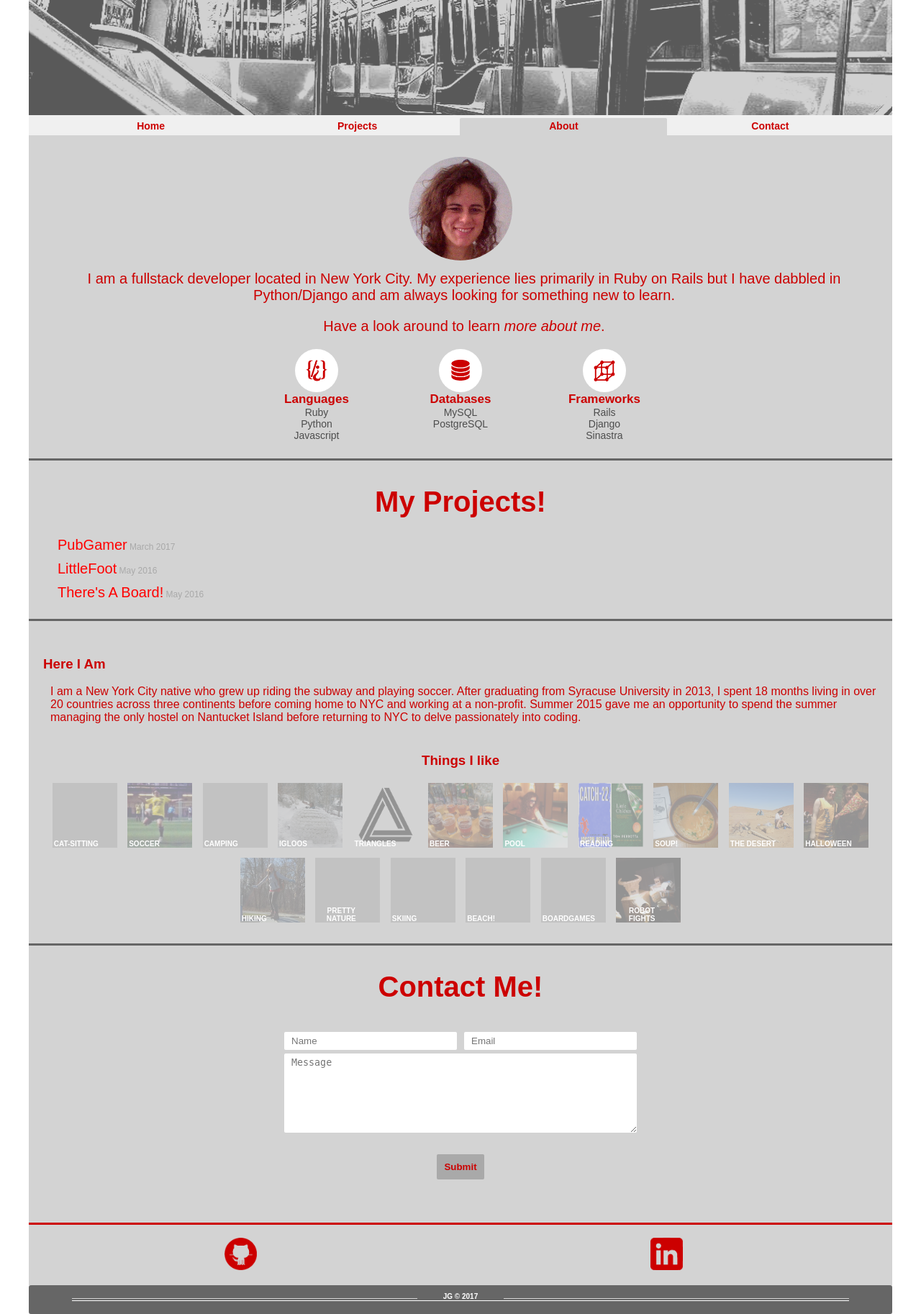
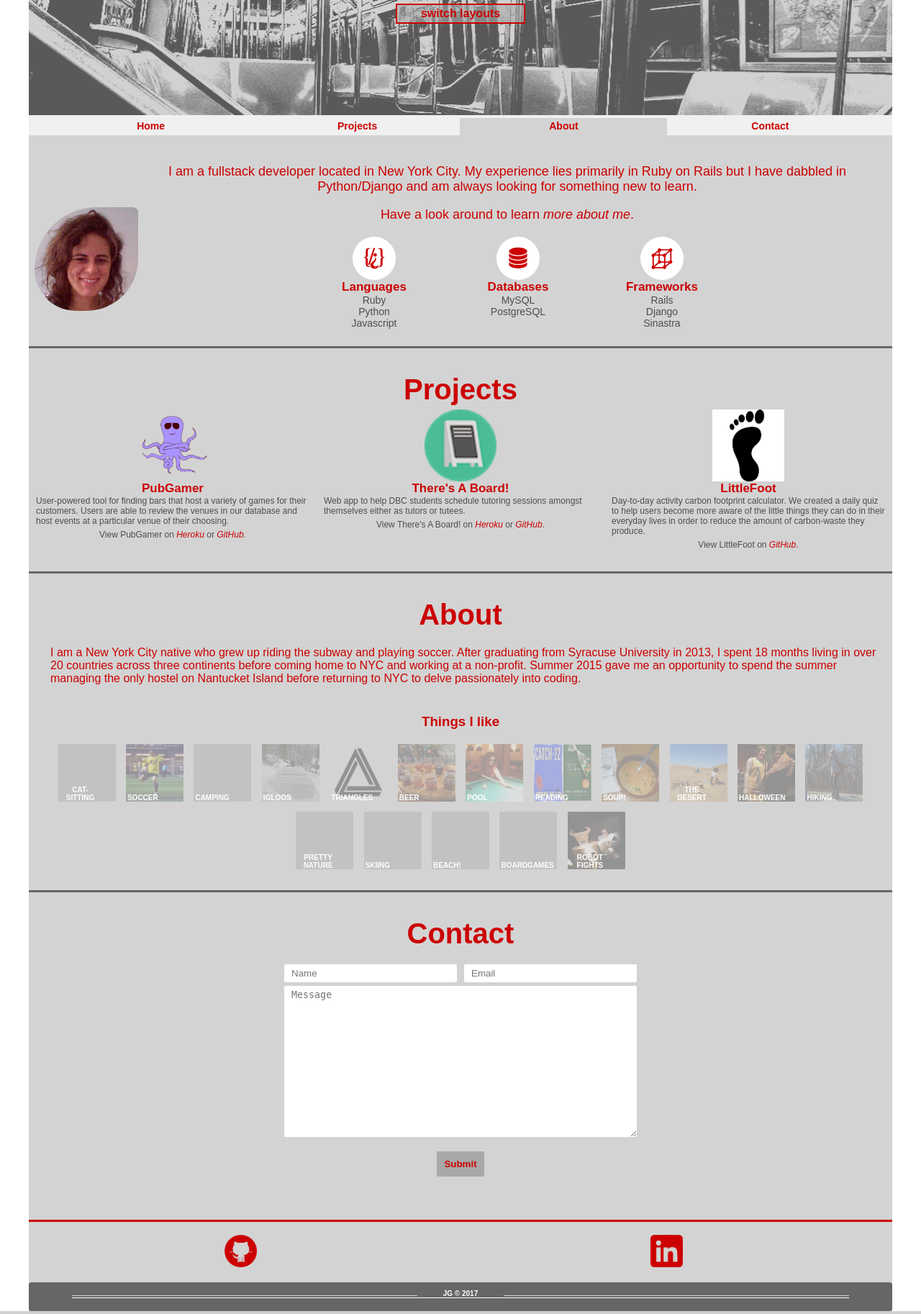
Before and after one commit to juli212/juli212.github.io, a PHP site: page /onepage.html in a window 1280 px wide. Shown: the whole page at 72% size. Run offline with PHP 8.4, Linux system fonts and the light colour scheme; some libraries are stand-ins or nearby versions; grey boxes are pictures that could not be loaded.

Commit message:
add and style projects to onepage site. add link to switch between layouts

```diff
--- a/about.html
+++ b/about.html
@@ -13,6 +13,9 @@
 </head>
 
 <body class='multipage-body'>
+	<div class="switch">
+		<a href="onepage.html">switch layouts</a>
+	</div>
 	<div id="screen-hide"></div>
 	<header>
 		<div>
--- a/contact.html
+++ b/contact.html
@@ -13,6 +13,9 @@
 </head>
 
 <body class='multipage-body'>
+	<div class="switch">
+		<a href="onepage.html">switch layouts</a>
+	</div>
 	<header>
 		<div>
 			<img src="imgs/subwaybw.png" />
--- a/index.html
+++ b/index.html
@@ -12,6 +12,9 @@
 </head>
 
 <body class='multipage-body'>
+	<div class="switch">
+		<a href="onepage.html">switch layouts</a>
+	</div>
 	<header>
 		<div>
 			<img src="imgs/subwaybw.png" />
@@ -47,7 +50,6 @@
 				</p>
 				<p>Have a look around to learn <span><a href="about.html">more about me</a></span>.</p>
 			</div>
-		</div>
 			<div class='index-info'>
 				<div class='index-icon'>
 					<div class='index-icon-pic'>
@@ -74,6 +76,7 @@
 					<p>Sinastra</p>
 				</div>
 			</div>
+		</div>
 	</section>
 	<aside>
 		<div>
--- a/onepage.html
+++ b/onepage.html
@@ -16,9 +16,9 @@
 </head>
 
 <body class='onepage-body'>
-<!-- 	<div class="switch">
-		<a href="#">Click me to switch layouts!</a>
-	</div> -->
+	<div class="switch">
+		<a href="index.html">switch layouts</a>
+	</div>
 	<div id="screen-hide"></div>
 	<header>
 		<div>
@@ -74,16 +74,35 @@
 		</div>
 
 		<div class="onepage-projects">
-			<h2>My Projects!</h2>
-			<ul>
-				<li><a href="pubgamer.html" >PubGamer</a> March 2017</li>
-				<li><a href="littlefoot.html" >LittleFoot</a> May 2016</li>
-				<li><a href="theresaboard.html" >There's A Board!</a> May 2016</li>
-			</ul>
+			<h2>Projects</h2>
+			<div>
+				<div class="onepage-project">
+					<div class="project-pic">
+						<img src="imgs/octopus.png" title="PubGamer">
+					</div>
+					<h6>PubGamer</h6>
+					<p>User-powered tool for finding bars that host a variety of games for their customers. Users are able to review the venues in our database and host events at a particular venue of their choosing.</p>
+					<p class='bottom'>View PubGamer on <span><a href="http://pub-gamer.herokuapp.com">Heroku</a></span> or <span><a href="https://github.com/juli212/pub_gamer">GitHub</a></span>.</p>
+				</div><div class="onepage-project">
+					<div class="project-pic">
+						<img src="imgs/board.png" title="There's A Board!">
+					</div>
+					<h6>There's A Board!</h6>
+					<p>Web app to help DBC students schedule tutoring sessions amongst themselves either as tutors or tutees.</p>
+					<p class="bottom">View There's A Board! on <span><a href="http://damp-tor-87542.herokuapp.com/">Heroku</a></span> or <span><a href="https://github.com/juli212/Theres-A-Board">GitHub</a></span>.</p>
+				</div><div class="onepage-project">
+					<div class="project-pic">
+						<img src="imgs/foot.png" title="LittleFoot">
+					</div>
+					<h6>LittleFoot</h6>
+					<p>Day-to-day activity carbon footprint calculator. We created a daily quiz to help users become more aware of the little things they can do in their everyday lives in order to reduce the amount of carbon-waste they produce.</p>
+					<p class="bottom">View LittleFoot on <span><a href="https://github.com/juli212/Little-Foot">GitHub</a></span>.</p>
+				</div>
+			</div>
 		</div>
 
 		<div class="onepage-about">
-			<h3>Here I Am</h3>
+			<h2>About</h2>
 		<div class="aboutme">
 			<p>
 				I am a New York City native who grew up riding the subway and playing soccer. After graduating from Syracuse University in 2013, I spent 18 months living in over 20 countries across three continents before coming home to NYC and working at a non-profit. Summer 2015 gave me an opportunity to spend the summer managing the only hostel on Nantucket Island before returning to NYC to delve passionately into coding.
@@ -166,7 +185,7 @@
 		</div>
 
 		<div class="onepage-contact">
-			<h2>Contact Me!</h2>
+			<h2>Contact</h2>
 			<form name="gform" id="contact-form" enctype="text/plain" action="https://docs.google.com/forms/d/e/1FAIpQLScGW4eaQnzaTs8bBzQAnopQ8X0UQn5HXXFFjAizwR0mTyJf5g/formResponse" target="hidden_iframe" onsubmit="submitted=true;">
 				<input placeholder="Name" type="text" tabindex="1" name="entry.961398389" id="entry.961398389" required="true"><input placeholder="Email" type="email" tabindex="2" name="entry.1628368173" id="entry.1628368173" required="true">
 				<textarea placeholder="Message" type="text" tabindex="3" name="entry.541258476" id="entry.541258476" required="true"></textarea>
--- a/projects/index.html
+++ b/projects/index.html
@@ -14,6 +14,9 @@
 	</head>
 
 <body class='multipage-body'>
+	<div class="switch">
+		<a href="../onepage.html">switch layouts</a>
+	</div>
 	<header>
 		<div>
 			<img src="../imgs/subwaybw.png" />
--- a/projects/littlefoot.html
+++ b/projects/littlefoot.html
@@ -12,6 +12,9 @@
 </head>
 
 <body class='multipage-body'>
+	<div class="switch">
+		<a href="../onepage.html">switch layouts</a>
+	</div>
 	<header>
 		<div>
 			<img src="../imgs/subwaybw.png" />
--- a/projects/pubgamer.html
+++ b/projects/pubgamer.html
@@ -12,6 +12,9 @@
 </head>
 
 <body class='multipage-body'>
+	<div class="switch">
+		<a href="../onepage.html">switch layouts</a>
+	</div>
 	<header>
 		<div>
 			<img src="../imgs/subwaybw.png" />
--- a/projects/theresaboard.html
+++ b/projects/theresaboard.html
@@ -12,6 +12,9 @@
 </head>
 
 <body class='multipage-body'>
+	<div class="switch">
+		<a href="../onepage.html">switch layouts</a>
+	</div>
 	<header>
 		<div>
 			<img src="../imgs/subwaybw.png" />
--- a/stylesheets/about.css
+++ b/stylesheets/about.css
@@ -73,14 +73,22 @@ article h3 {
 }
 
 .new-box div {
-	width: 90px;
-	height: 90px;
+	width: 65px;
+	height: 65px;
 	padding: 0;
 	position: relative;
 	margin: 0 auto;
-	margin: 5px;
+	margin: 2px;
 	display: inline-block;
 	overflow: hidden;
+}
+
+@media only screen and (min-width: 600px) {
+	.new-box div {
+		width: 80px;
+		height: 80px;
+		margin: 5px;
+	}
 }
 
 .new-box img {
--- a/stylesheets/contact.css
+++ b/stylesheets/contact.css
@@ -3,7 +3,7 @@ section form {
 	width: 80%;
 	max-width: 300px;
 	margin: 0 auto;
-	margin-top: 30px;
+	margin-top: 10px;
 }
 
 form fieldset {
@@ -23,7 +23,7 @@ section form textarea {
 	position: relative;
 	display: block;
 	width: 94%;
-	min-height: 100px;
+	min-height: 150px;
 	border: none;
 	margin: 0 auto;
 	padding: 1% 2%;
@@ -32,7 +32,7 @@ section form textarea {
 section form button {
 	width: 100px
 	height: 30px;
-	margin: 30px auto 10px;
+	margin: 20px auto 10px;
 	padding: 10px;
 	border:none;
 	background-color: #A9A9A9;
@@ -46,4 +46,7 @@ section form button {
 	section form {
 		max-width: 500px;
 	}
+	section form textarea {
+		height: 200px;
+	}
 }
--- a/stylesheets/onepage_default.css
+++ b/stylesheets/onepage_default.css
@@ -20,11 +20,24 @@ body {
 
 .switch {
 	position: fixed;
-	width: 200px;
-	top: 0;
+	width: 180px;
+	top: 5px;
+	left: 0;
+	right: 0;
 	margin: 0 auto;
-	background-color: green;
+	background-color: rgba(169, 169, 169, 0.6);
 	z-index: 7;
+	text-align: center;
+	display: inline-block;
+}
+
+.switch a {
+	text-decoration: none;
+	color: #cc0000;
+	font-weight: bold;
+	border: 2px solid #cc0000;
+	display: block;
+	padding: 3px;
 }
 
 header {
@@ -86,7 +99,7 @@ h5 {
 	top: 100px;
 	left: 20%;
 }
-@media only screen and (min-width: 600px) {
+/*@media only screen and (min-width: 600px) {*/
 nav {
 	position: fixed;
 	border-radius: 1px;
--- a/stylesheets/onepage_index.css
+++ b/stylesheets/onepage_index.css
@@ -23,11 +23,23 @@
 .index-blurb {
 	position: relative;
 	margin: 10px 10px 20px;
-	font-size: 20px;
+	font-size: 18px;
 }
 
 .index-blurb p {
 	margin-top: 0;
+}
+
+@media only screen and (min-width: 600px) {
+	.index-face {
+		margin-top: 70px;
+		float: left;
+		width: 160px;
+	}
+
+	.index-face img {
+		border-radius: 60% 5% 50% 40%;
+	}
 }
 
 .index-info {
@@ -111,8 +123,56 @@
 	padding-top: 30px;
 	margin-top: 20px;
 	border-top: 3px solid #666666;
+	clear: both;
 }
 
 .onepage-contact {
 	padding-bottom: 40px;
 }
+
+.onepage-project {
+	position: relative;
+	display: block;
+	text-align: center;
+	margin: 0 auto 30px;
+	width: 100%;
+	min-width: 180px;
+	max-width: 550px;
+}
+
+.project-pic {
+	margin: 0 auto;
+	width: 100px;
+	height: 100px;
+}
+
+.project-pic img {
+	width: 100%;
+}
+
+.onepage-project h6 {
+	margin: 0;
+	font-size: 17px;
+	color: #cc0000;
+}
+
+.onepage-project p {
+	color: #4d4d4d;
+	margin: 0 10px;
+	font-size: 12px;
+	text-align: left;
+}
+
+.onepage-project p.bottom {
+	text-align: center;
+	margin-top: 5px;
+}
+
+@media only screen and (min-width: 600px) {
+	.onepage-project {
+		float: left;
+		display: inline-block;
+		width: 33.3333%;
+		max-width: 400px;
+	}
+}
```
Also changed, not shown: scripts/onepage.js (+13 -0 lines), stylesheets/default.css (+22 -0 lines), stylesheets/index.css (+4 -6 lines). Lines whose indentation alone changed are shown as unchanged.
